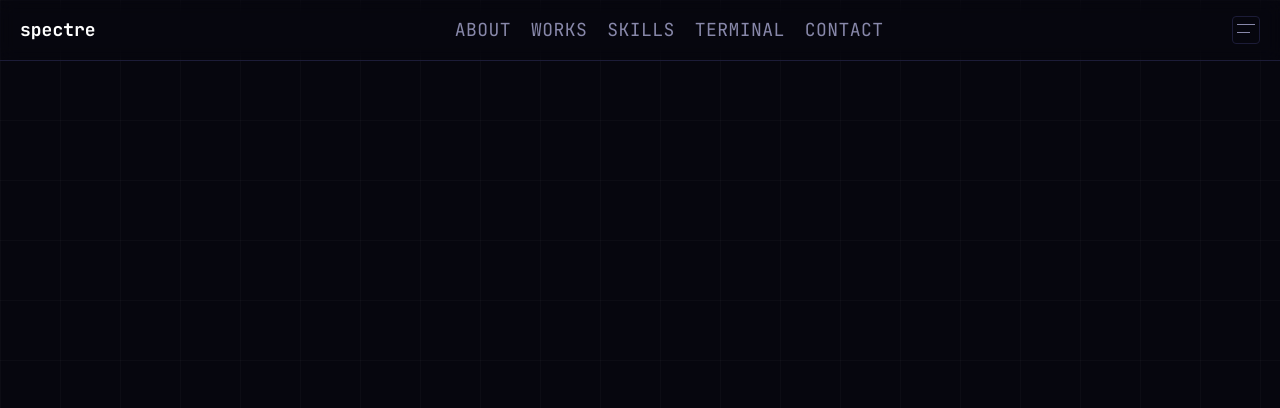
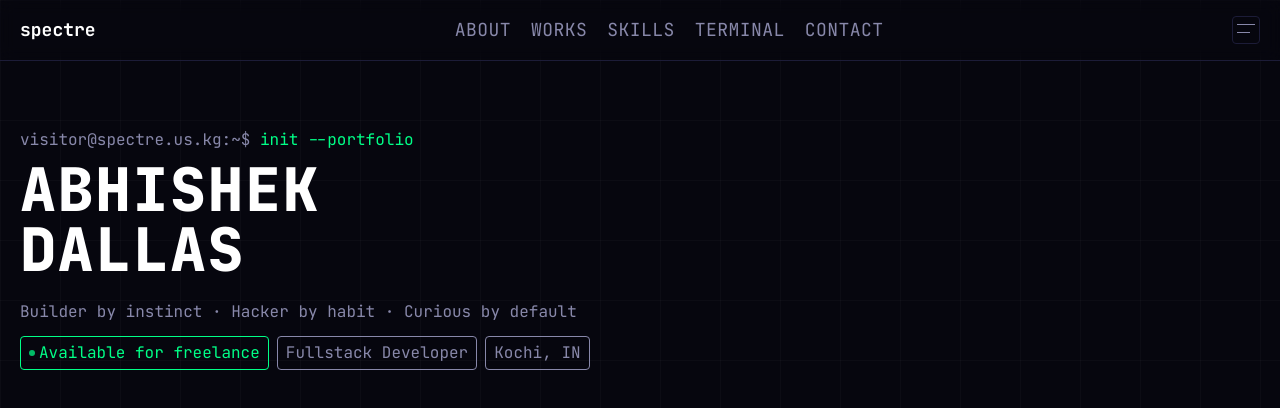
Before and after one commit to dev-spectre/portfolio, a Next.js app: page / in a window 1280 px wide. Shown: the top 408 px of the page. Built offline with nearby package versions, Linux system fonts and the light colour scheme.

Commit message:
Add hero

```diff
--- a/src/app/page.tsx
+++ b/src/app/page.tsx
@@ -1,9 +1,11 @@
+import Hero from "@/components/Hero";
 import Navbar from "@/components/Navbar";
 
 export default function Home() {
   return (
     <div className="bg-grid min-h-screen">
       <Navbar />
+      <Hero />
     </div>
   );
 }
--- a/src/components/Hero.tsx
+++ b/src/components/Hero.tsx
@@ -1,6 +1,31 @@
 export default function Hero() {
   return (
-    <>
-    </>
-  )
+    <div className="px-5 pt-32 text-secondary">
+      <p className="mb-2">
+        visitor@spectre.us.kg:~$ <span className="text-accent">init --portfolio</span>
+      </p>
+      <div className="flex">
+        <h1 className="text-white  mb-5 text-6xl uppercase font-black tracking-wide">
+          Abhishek{" "}
+          <div className="flex items-stretch">
+            Dallas
+            <span className="bg-accent w-1 rounded-xs inline-block my-1 blink"></span>
+          </div>
+        </h1>
+      </div>
+      <p>Builder by instinct &middot; Hacker by habit &middot; Curious by default</p>
+      <div className="flex gap-2 mt-3">
+        <div className="rounded border items-center flex gap-1 border-accent text-accent px-2 py-1">
+          <div className="size-1.5 animate-pulse bg-accent rounded-full"></div>
+          <p>Available for freelance</p>
+        </div>
+        <div className="rounded border border-secondary text-secondary hover:border-accent hover:text-accent px-2 py-1">
+          <p>Fullstack Developer</p>
+        </div>
+        <div className="rounded border border-secondary text-secondary hover:border-accent hover:text-accent px-2 py-1">
+          <p>Kochi, IN</p>
+        </div>
+      </div>
+    </div>
+  );
 }
```
